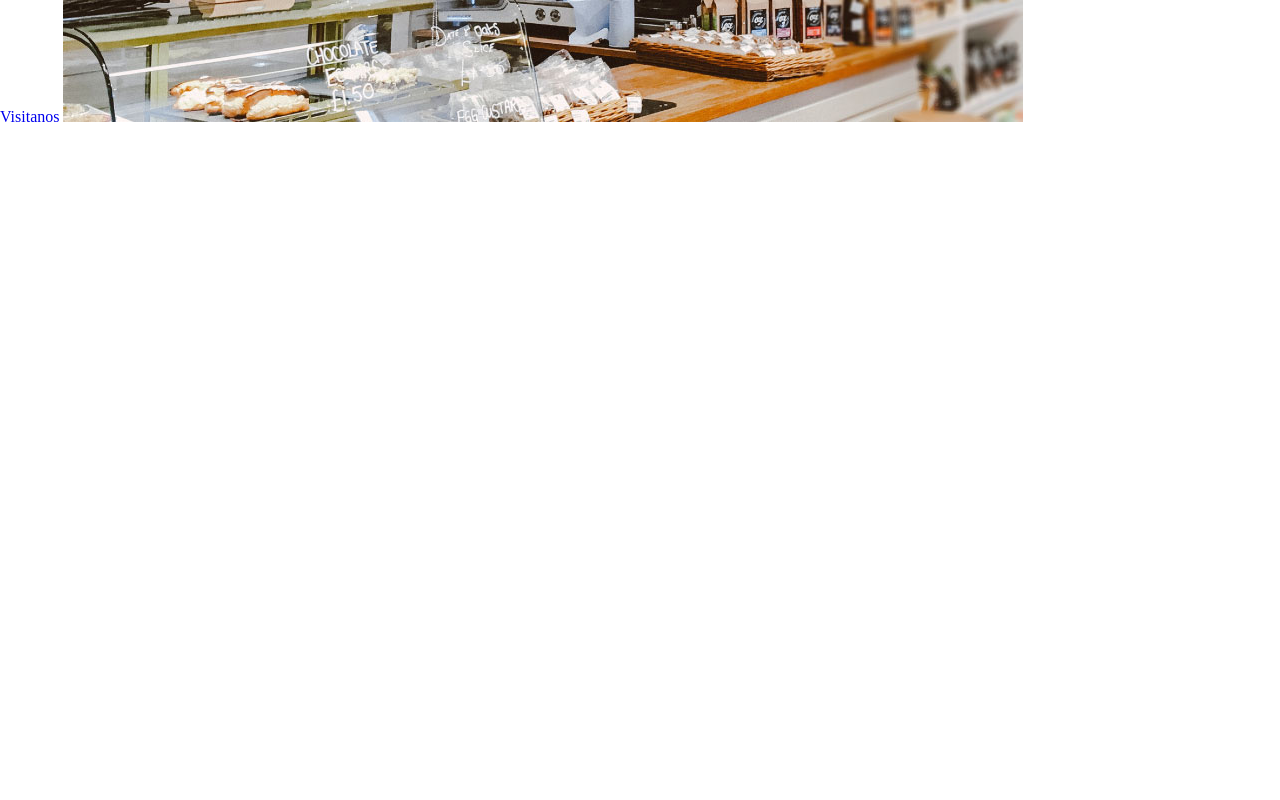
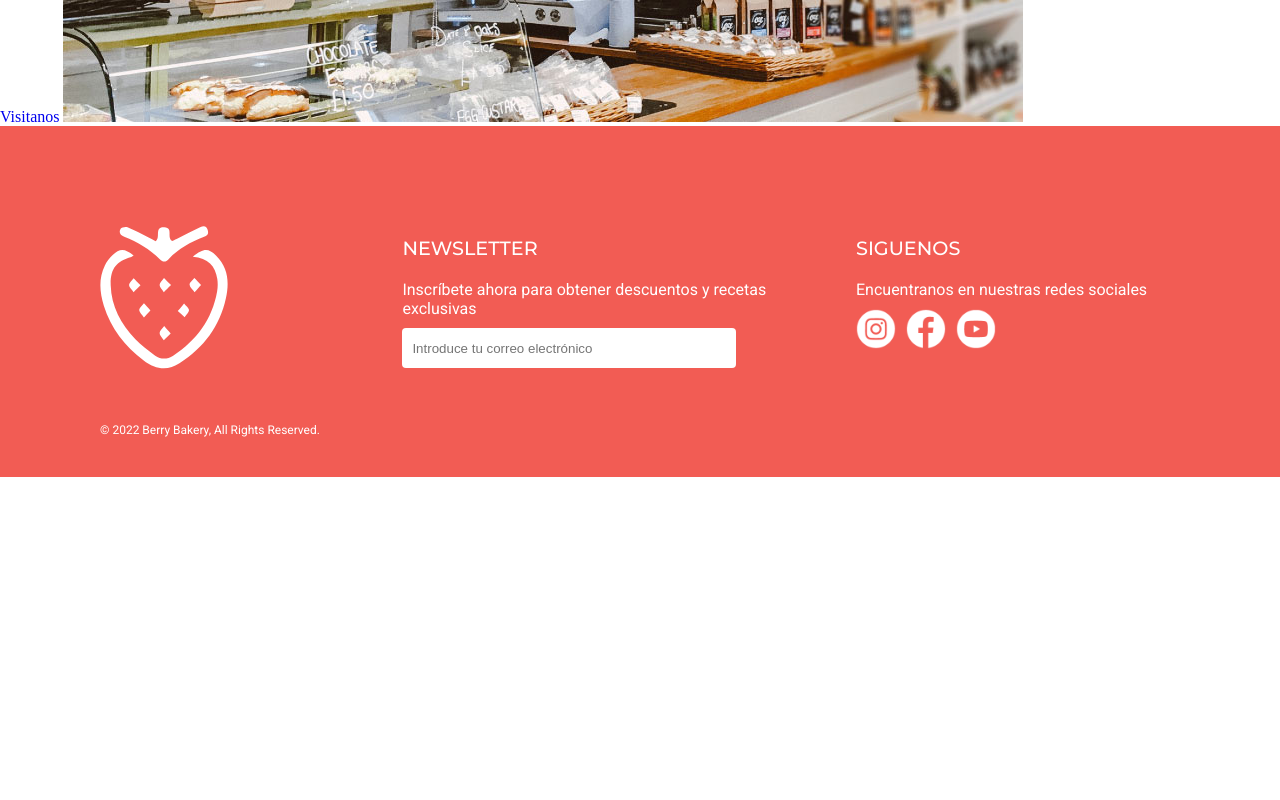
Before and after one commit to javierasila/proyecto-final-pasteleria-silva, a website: page index.html in a window 1280 px wide. Shown: the part 4880-5680 px from the top of the page. After the commit the page ends 5357 px from the top, so only its background shows below. Drawn offline with Linux system fonts and the light colour scheme.

Commit message:
Agregando estilos footer de index

```diff
--- /dev/null
+++ b/sass/_footer.scss
@@ -0,0 +1,108 @@
+.footer {
+    background-color: $color-primary;
+    padding: 100px 100px 20px 100px;
+    /* width: 100%; */
+    color: white;
+    z-index: 900;
+    .footer__container1 {
+        display: flex;
+        justify-content: space-between;
+        align-items: flex-start;
+        padding-bottom: 50px;
+        @media (max-width: 768px) {
+            flex-wrap: wrap;
+        }
+        .logo {
+            width: 20%;
+            height: auto;
+            @media (max-width: 768px) {
+                width: 100%;
+            }
+            .logo__img {
+                width: 8rem;
+            }
+        }
+        .newsletter {
+            width: 34%;
+            height: auto;
+            @media (max-width: 768px) {
+                width: 100%;
+            }
+            .footer__title {
+                font-size: 1.2rem;
+                font-weight: 500;
+                padding: 10px 0;
+                text-transform: uppercase;
+                font-family: 'Montserrat', sans-serif;
+            }
+            .footer__text {
+                padding: 10px 0;
+                font-family: 'Roboto', sans-serif;
+            }
+            .submit {
+                display: flex;
+                justify-content: flex-start;
+                align-items: flex-start;
+                .newsletter__input {
+                    width: 80%;
+                    height: 2.5rem;
+                    border: none;
+                    border-radius: 4px 0 0 4px;
+                    padding-left:  10px;
+                }
+
+                .newsletter__btn {
+                    border: none;
+                    border-radius: 0 4px 4px 0;
+                    height: 2.5rem;
+                    width: 2.5rem;
+                    background-color: white;
+                    cursor: pointer;
+                    img {
+                        height: 1.6rem;
+                        width: auto;
+                    }
+                }
+            }
+        }
+        .rrss {
+            width: 30%;
+            height: auto;
+            @media (max-width: 768px) {
+                width: 100%;
+                margin-top: 20px;
+            }
+            .footer__title {
+                font-size: 1.2rem;
+                font-weight: 500;
+                padding: 10px 0;
+                text-transform: uppercase;
+                font-family: 'Montserrat', sans-serif;
+                @media (max-width: 768px) {
+                    font-size: 1rem;
+                }
+            }
+            .footer__text {
+                padding: 10px 0;
+                font-family: 'Roboto', sans-serif;
+            }
+            .rrss__list {
+                display: flex;
+                .rrss__icons {
+                    width: 2.5rem;
+                    margin-right: 10px;
+                }
+            }
+        }
+    }
+    .footer__container2 {
+        margin-bottom: 20px;
+        font-family: 'Roboto', sans-serif;
+        .rights {
+            font-size: 0.75rem;
+            @media (max-width: 768px) {
+                font-size: 0.5 rem;
+            }
+        }
+    }
+}
--- a/sass/estilosSass.scss
+++ b/sass/estilosSass.scss
@@ -49,3 +49,4 @@ $estilo-citas: (
 );
 
 @import "header.scss";
+@import "footer.scss";
```
Also changed, not shown: css/estilosNuevos.css.
